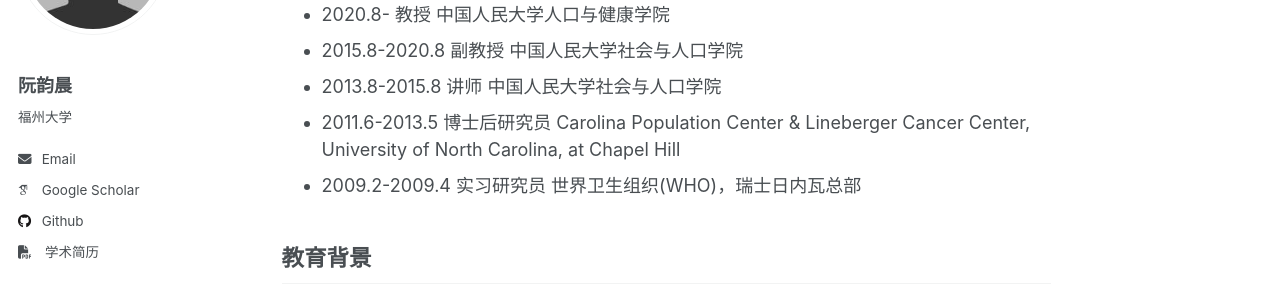
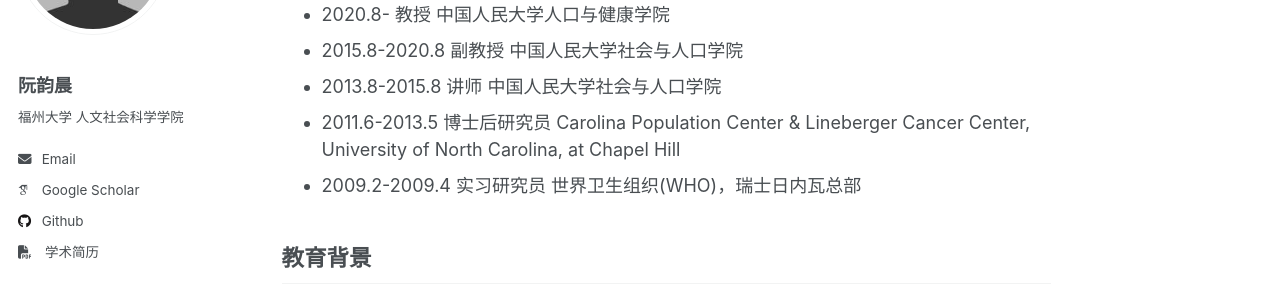
Before and after one commit to RuanYunchen/RuanYunchen.github.io, a Jekyll site: the page built from _pages/about.md, in a window 1280 px wide. Shown: the part 221-521 px from the top of the page. Built offline with Jekyll 4.4.1, drawn with Linux system fonts in a browser that asks for light colours; some web fonts are replaced.

Commit message:
Update _config.yml

```diff
--- a/_config.yml
+++ b/_config.yml
@@ -15,10 +15,10 @@ author:
   avatar_class     : "custom-avatar"  # 添加自定义CSS类
   name             : "阮韵晨"
   pronouns         : # example: "she/her"
-  bio              : "福州大学"
+  bio              : "福州大学 人文社会科学学院"
   location         :
   employer         :
-  email            : "ruanyunchen@gmail.com"
+  email            : "ruanyunchen@fzu.edu.cn"
   github           : "RuanYunchen"
   kaggle           :
 
```
